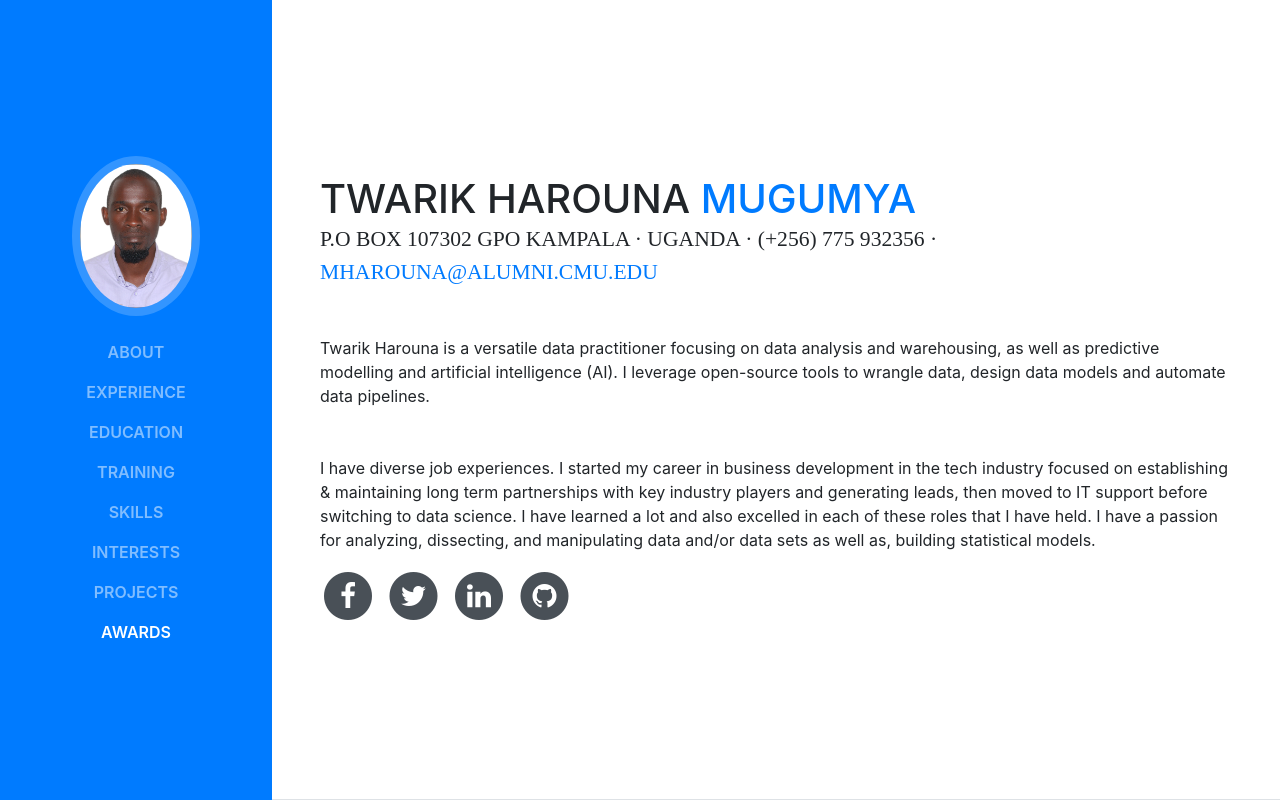
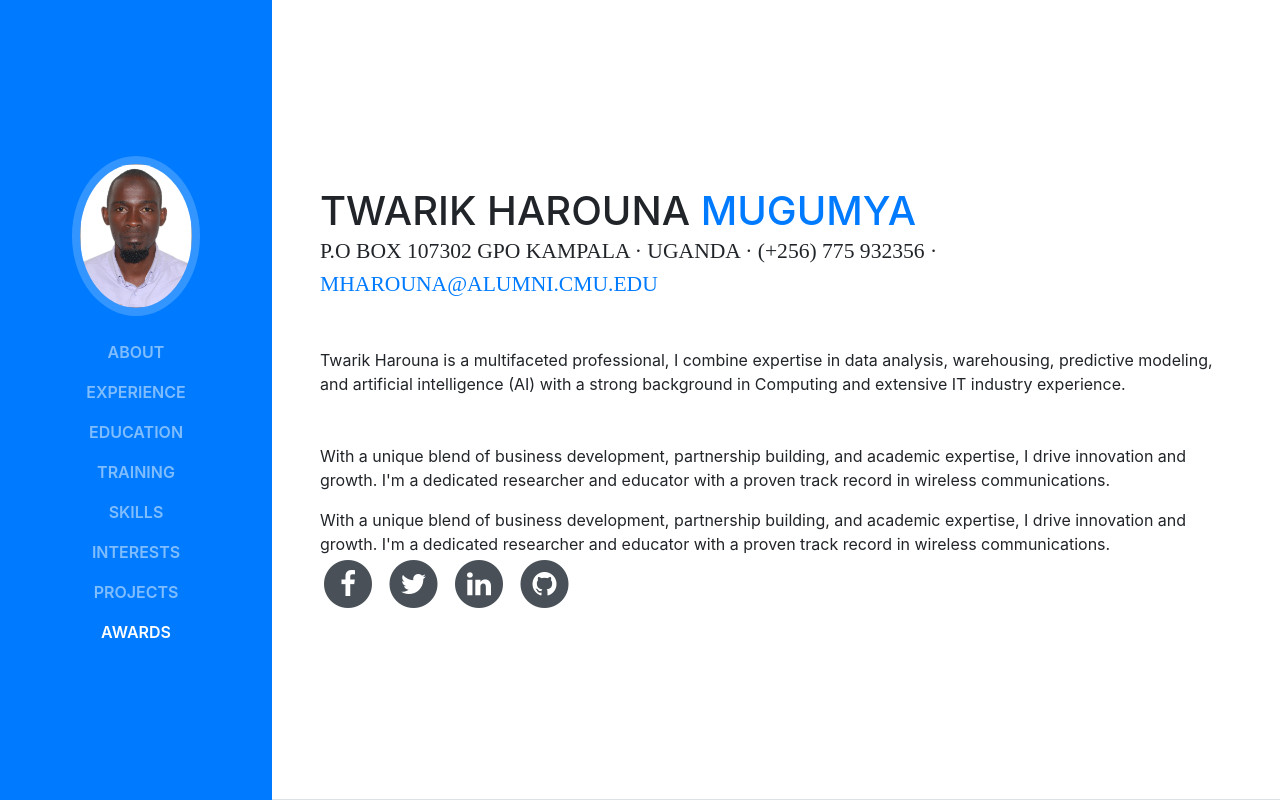
Before and after one commit to twarik/twarik.github.io, a website with bundled scripts: page index.html in a window 1280 px wide. Shown: the top 800 px of the page. Built offline with nearby package versions, Linux system fonts and the light colour scheme; a web font is replaced by a local one.

Commit message:
Update index.html

```diff
--- a/index.html
+++ b/index.html
@@ -77,10 +77,16 @@
           <div class="subheading mb-5">P.O Box 107302 GPO Kampala · Uganda  · (+256) 775 932356 ·
             <a href="mailto:mharouna@alumni.cmu.edu">mharouna@alumni.cmu.edu</a>
           </div>
-          <p class="mb-5">Twarik Harouna is a versatile data practitioner focusing on data analysis and warehousing, as well as predictive modelling and artificial intelligence (AI). I leverage open-source tools to wrangle data, design data models and automate data pipelines.<br>
+          <p class="mb-5">
+            Twarik Harouna is a multifaceted professional, I combine expertise in data analysis, warehousing, predictive modeling, and
+            artificial intelligence (AI) with a strong background in Computing and extensive IT industry experience. <br>
           </p>
-          <p>I have diverse job experiences. I started my career in business development in the tech industry focused on establishing & maintaining long term partnerships with key industry players and generating leads, then moved to IT support before switching to data science. I have learned a lot and also excelled in each of these roles that I have held. I have a passion for analyzing, dissecting, and manipulating data and/or data sets as well as, building statistical models.
+          <p>With a unique blend of business development, partnership building, and academic expertise,
+          I drive innovation and growth. I'm a dedicated researcher and educator with a proven track record in wireless communications.
           </p>
+
+          With a unique blend of business development, partnership building, and academic expertise,
+          I drive innovation and growth. I'm a dedicated researcher and educator with a proven track record in wireless communications.
 
           <ul class="list-inline list-social-icons mb-0">
             <li class="list-inline-item">
```
